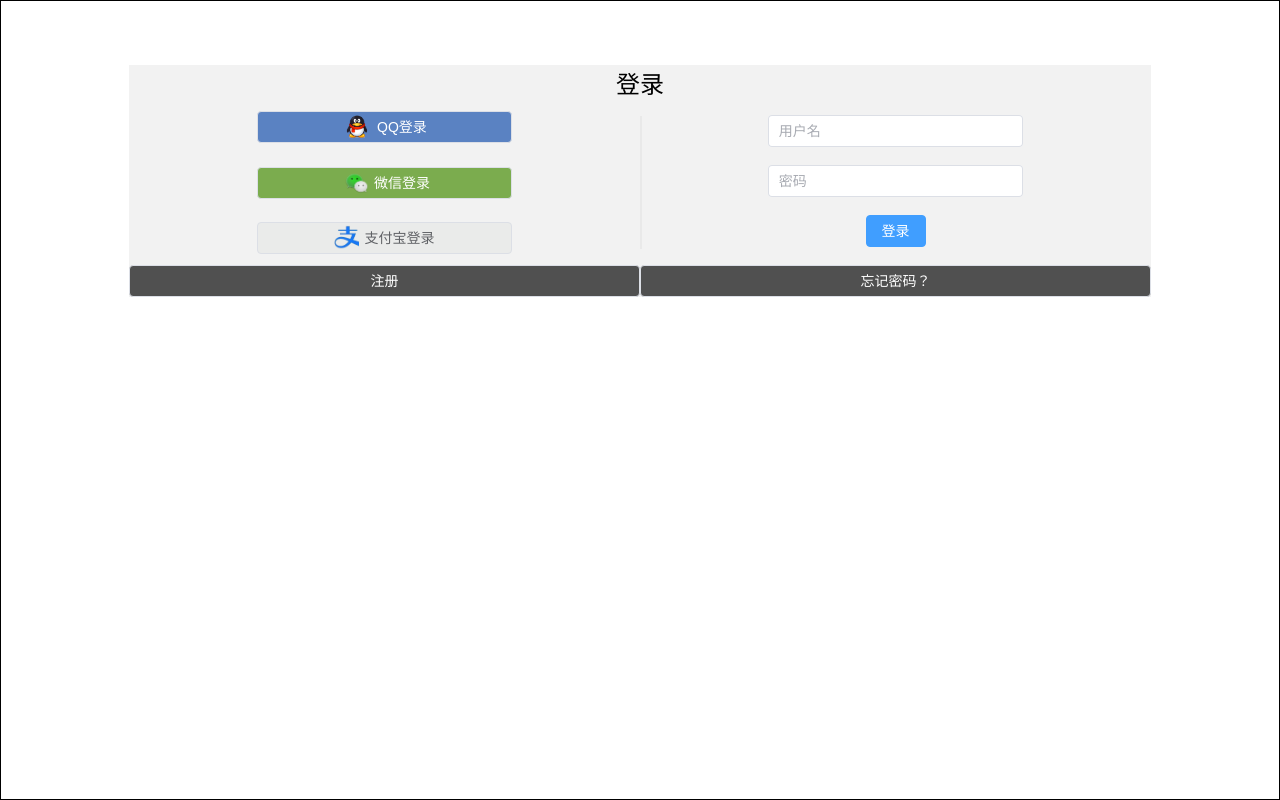
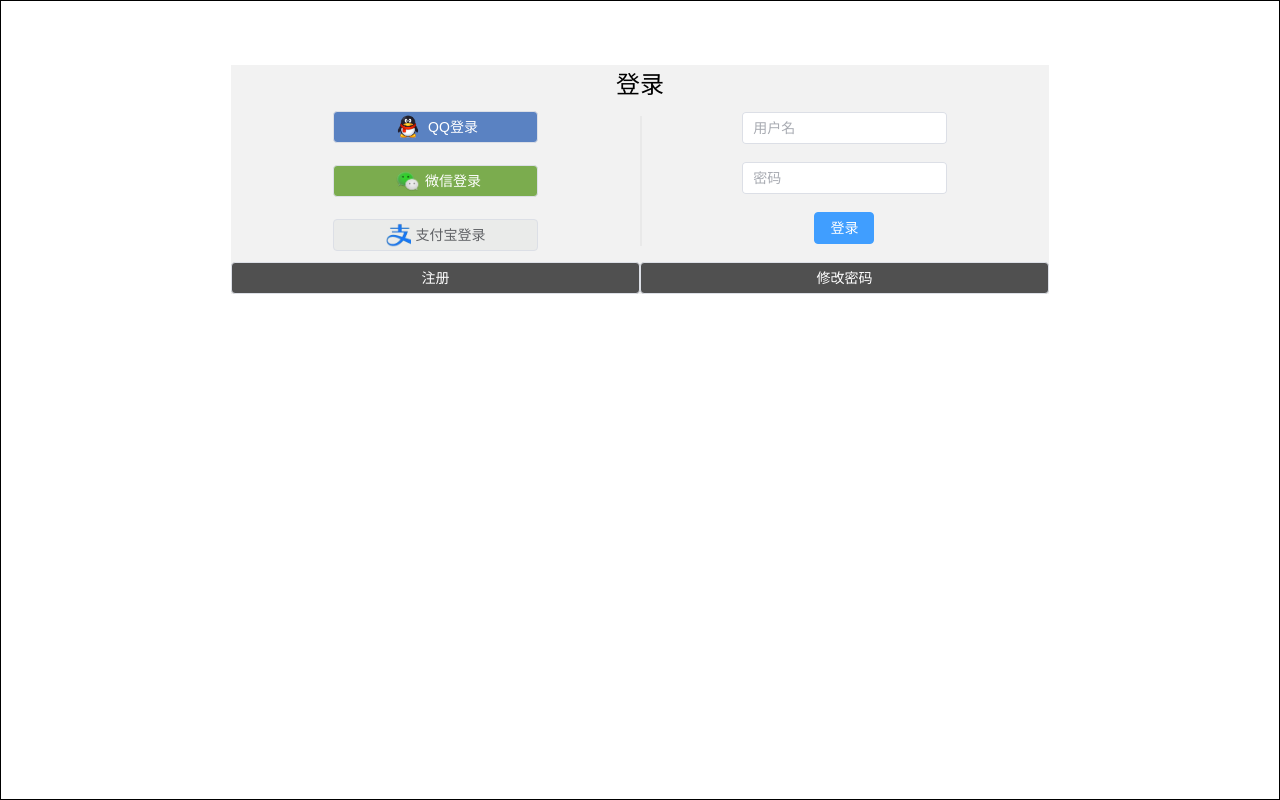
Before and after one commit to gbnijnugyf/web-vue, a Vue app: page / in a window 1280 px wide. Built offline with nearby package versions, Linux system fonts and the light colour scheme.

Commit message:
fix: fix sth

```diff
--- a/src/views/LoginView.vue
+++ b/src/views/LoginView.vue
@@ -58,7 +58,7 @@ const register = () => {
         <el-button class="other" id="register" @click="register">注册</el-button>
       </el-col>
       <el-col :span="12">
-        <el-button class="other" id="forget" @click="forget">忘记密码？</el-button>
+        <el-button class="other" id="forget" @click="forget">修改密码</el-button>
       </el-col>
     </el-row>
   </div>
@@ -66,7 +66,9 @@ const register = () => {
 
 <style lang="scss">
 .login-container {
+  margin: 0 auto;
   margin-top: 5%;
+  width: 80%
 }
 
 .login-header {
--- a/src/views/RegisterView.vue
+++ b/src/views/RegisterView.vue
@@ -183,7 +183,7 @@ const disabledDate = (time: Date) => {
           :before-upload="beforeAvatarUpload"
         >
           <img v-if="imageUrl" :src="imageUrl" class="avatar" />
-          <i v-else class="el-icon-plus avatar-uploader-icon"></i>
+          <i v-else class="el-icon-plus avatar-uploader-icon" style="font-size: small;">点击上传头像</i>
         </el-upload>
       </el-col>
     </el-row>
```
